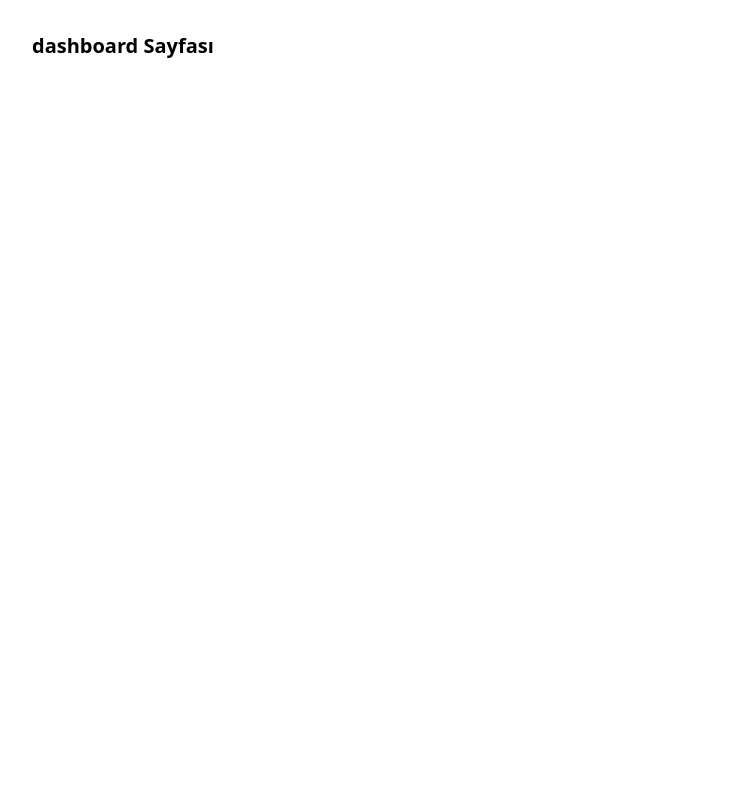
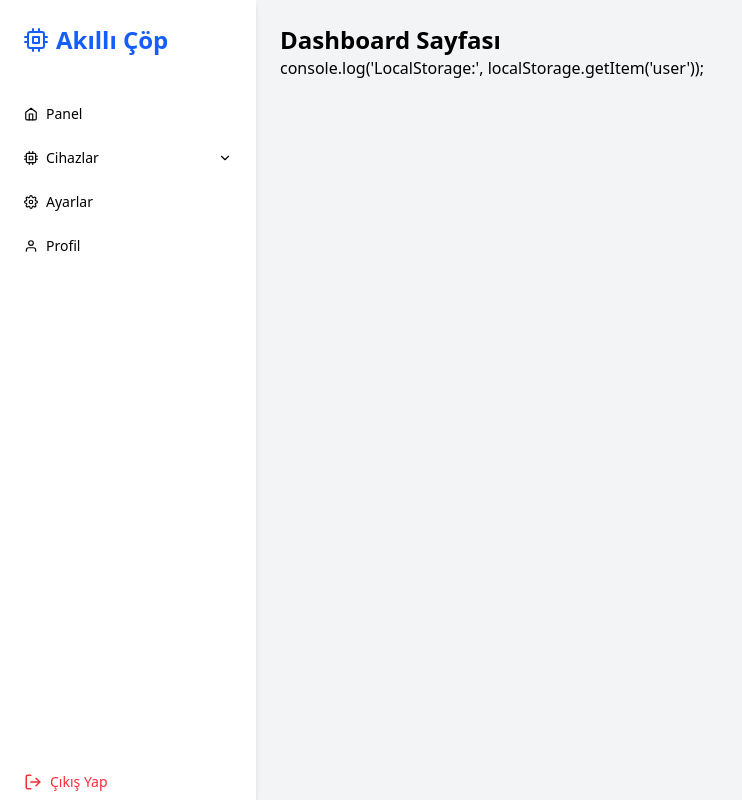
Before and after one commit to 0xM3x/volly_trash_dashboard, a React (Vite) app in the folder vollyWebFrontEnd/: page / in a window 1280 px wide. Shown: the whole page, without its empty margins (0-742 px from the left). Built offline with nearby package versions, Linux system fonts and the light colour scheme; sample sign-in values are in the browser's storage.

Commit message:
Fixing the logic in the login page , adding the sidebar

```diff
--- a/vollyWebFrontEnd/package.json
+++ b/vollyWebFrontEnd/package.json
@@ -13,6 +13,7 @@
     "@tailwindcss/vite": "^4.1.5",
     "react": "^19.0.0",
     "react-dom": "^19.0.0",
+    "react-icons": "^5.5.0",
     "react-router-dom": "^7.5.3",
     "tailwindcss": "^4.1.5"
   },
--- /dev/null
+++ b/vollyWebFrontEnd/src/components/Layout.jsx
@@ -0,0 +1,90 @@
+import { Link, useNavigate } from 'react-router-dom';
+import { FiHome, FiSettings, FiUser, FiCpu, FiLogOut, FiChevronDown, FiChevronUp } from 'react-icons/fi';
+import { MdCircle } from 'react-icons/md';
+import { useState } from 'react';
+
+export default function Layout({ children }) {
+  const navigate = useNavigate();
+  const [expanded, setExpanded] = useState(false);
+
+  const devices = [
+    { id: 1, name: 'Cihaz 1', status: 'online' },
+    { id: 2, name: 'Cihaz 2', status: 'offline' },
+    { id: 3, name: 'Cihaz 3', status: 'online' },
+  ];
+
+  const handleLogout = () => {
+    localStorage.removeItem('user');
+    navigate('/login');
+  };
+
+  return (
+    <div className="flex h-screen bg-gray-100">
+      {/* Sidebar */}
+      <aside className="w-64 bg-white shadow-md flex flex-col justify-between">
+        <div>
+          <div className="p-6 text-2xl font-bold text-blue-600 flex items-center gap-2">
+            <FiCpu className="text-blue-600" />
+            Akıllı Çöp
+          </div>
+
+          <nav className="mt-4 text-sm space-y-2">
+            <Link to="/" className="flex items-center gap-2 py-2 px-6 hover:bg-blue-100">
+              <FiHome /> Panel
+            </Link>
+
+            {/* Cihazlar Sub-menu */}
+            <div>
+              <button
+                onClick={() => setExpanded(!expanded)}
+                className="w-full flex items-center justify-between py-2 px-6 hover:bg-blue-100"
+              >
+                <span className="flex items-center gap-2">
+                  <FiCpu />
+                  Cihazlar
+                </span>
+                <span>{expanded ? <FiChevronUp className="text-sm" /> : <FiChevronDown className="text-sm" />}</span>
+              </button>
+              {expanded && (
+                <ul className="ml-8 mt-2 space-y-1">
+                  {devices.map((device) => (
+                    <li key={device.id}>
+                      <Link
+                        to={`/device/${device.id}`}
+                        className="flex items-center justify-between px-2 py-1 text-gray-700 hover:text-blue-600"
+                      >
+                        <span>{device.name}</span>
+                        <MdCircle className={`text-xs ${device.status === 'online' ? 'text-green-500' : 'text-red-500'}`} />
+                      </Link>
+                    </li>
+                  ))}
+                </ul>
+              )}
+            </div>
+
+            <Link to="/settings" className="flex items-center gap-2 py-2 px-6 hover:bg-blue-100">
+              <FiSettings /> Ayarlar
+            </Link>
+
+            <Link to="/profile/1" className="flex items-center gap-2 py-2 px-6 hover:bg-blue-100">
+              <FiUser /> Profil
+            </Link>
+          </nav>
+        </div>
+
+        <button
+          onClick={handleLogout}
+          className="flex items-center gap-2 text-left w-full px-6 py-2 text-red-500 hover:bg-red-100"
+        >
+					<FiLogOut className="text-lg" />
+		  		<span className="text-sm font-medium">Çıkış Yap</span>
+        </button>
+      </aside>
+
+      {/* Main content */}
+      <main className="flex-1 p-6 overflow-y-auto">
+        {children}
+      </main>
+    </div>
+  );
+}
--- a/vollyWebFrontEnd/src/pages/DashboardPage.jsx
+++ b/vollyWebFrontEnd/src/pages/DashboardPage.jsx
@@ -1,3 +1,11 @@
+import Layout from '../components/Layout';
+
 export default function DashboardPage() {
-  return <div className="p-8 text-xl font-bold">dashboard Sayfası</div>;
+  return (
+    <Layout>
+      <h1 className="text-2xl font-bold">Dashboard Sayfası</h1>
+		  console.log('LocalStorage:', localStorage.getItem('user'));
+    </Layout>
+
+  );
 }
--- a/vollyWebFrontEnd/src/pages/LoginPage.jsx
+++ b/vollyWebFrontEnd/src/pages/LoginPage.jsx
@@ -1,27 +1,20 @@
 import { useState } from 'react';
-import { useNavigate } from 'react-router-dom';
 import logo from '../assets/vollylogo.png';
 
 export default function LoginPage() {
   const [email, setEmail] = useState('');
   const [password, setPassword] = useState('');
   const [error, setError] = useState('');
-  const navigate = useNavigate();
 
   const handleSubmit = (e) => {
     e.preventDefault();
 
-    // Basic email format check
-    const emailRegex = /^[^\s@]+@[^\s@]+\.[^\s@]+$/;
-    if (!emailRegex.test(email)) {
-      setError('Lütfen geçerli bir e-posta adresi girin.');
-      return;
+    if (email === 'admin@admin.com' && password === 'admin') {
+      localStorage.setItem('user', JSON.stringify({ email }));
+      window.location.href = '/';
+    } else {
+      setError('E-posta veya şifre hatalı.');
     }
-
-    // Clear error, simulate login, and redirect
-    setError('');
-    localStorage.setItem('user', JSON.stringify({ email }));
-    navigate('/');
   };
 
   return (
@@ -31,13 +24,16 @@ export default function LoginPage() {
           <img src={logo} alt="Logo" className="w-28 mx-auto" />
         </div>
 
-        <form className="space-y-4">
+        <form onSubmit={handleSubmit} className="space-y-4">
           <div>
             <label className="block text-sm font-medium text-gray-700">E-Posta</label>
             <input
               type="email"
-              className="mt-1 w-full px-4 py-2 border rounded-lg focus:outline-none focus:ring-2 focus:ring-blue-500"
-              placeholder="ornek@mail.com"
+              value={email}
+              onChange={(e) => setEmail(e.target.value)}
+              className="mt-1 w-full px-4 py-2 border rounded-lg"
+              placeholder="example@company.com"
+              required
             />
           </div>
 
@@ -45,15 +41,20 @@ export default function LoginPage() {
             <label className="block text-sm font-medium text-gray-700">Şifre</label>
             <input
               type="password"
-              className="mt-1 w-full px-4 py-2 border rounded-lg focus:outline-none focus:ring-2 focus:ring-blue-500"
+              value={password}
+              onChange={(e) => setPassword(e.target.value)}
+              className="mt-1 w-full px-4 py-2 border rounded-lg"
               placeholder="••••••••"
+              required
             />
           </div>
 
+          {error && (
+            <div className="text-sm text-red-500 font-medium">{error}</div>
+          )}
+
           <div className="text-right text-sm">
-            <a href="#" className="text-blue-500 hover:underline">
-              Şifremi Unuttum?
-            </a>
+            <a href="#" className="text-blue-500 hover:underline">Şifremi Unuttum?</a>
           </div>
 
           <button
```
Also changed, not shown: 1 other file (tests, documents, lock files or other folders).
